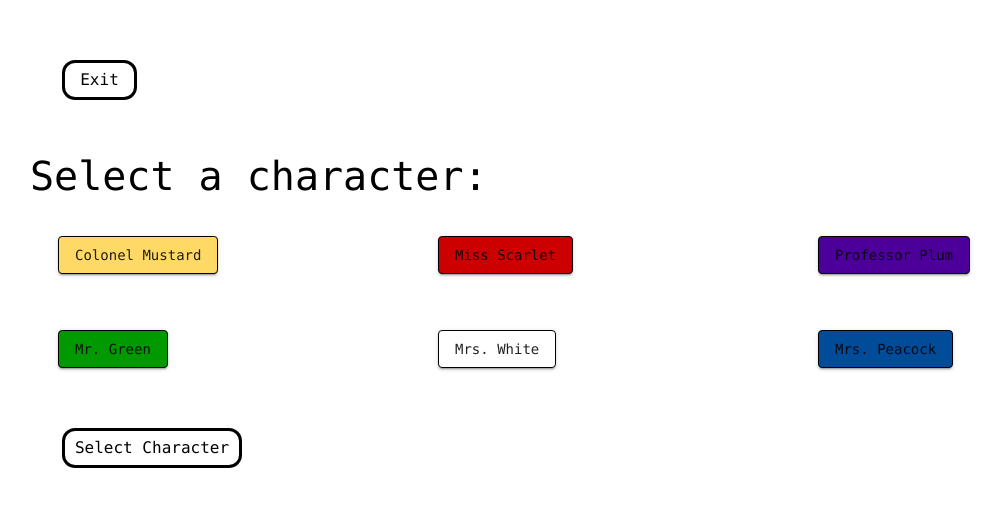
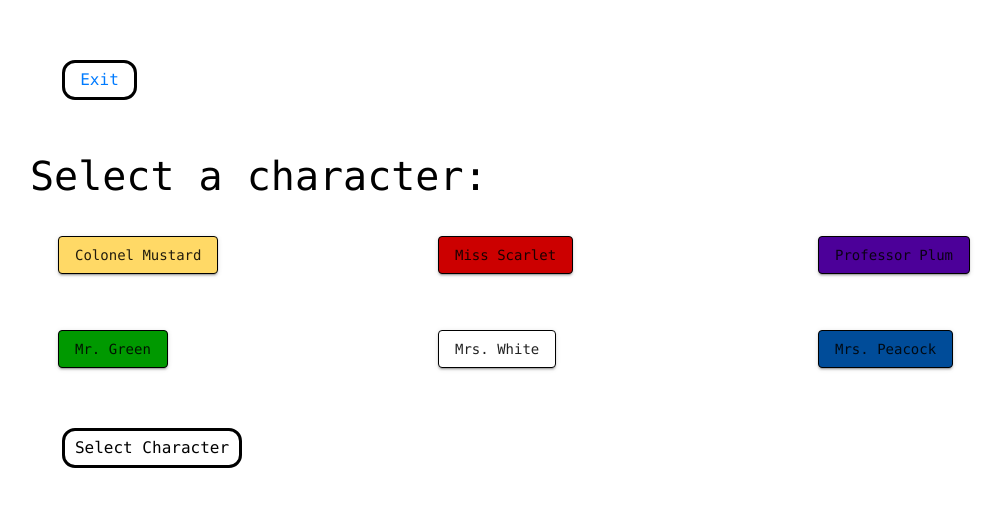
Before and after one commit to naterjlao/clueless_frontend, an Angular app in the folder Clue-Less/: page /playerSelect in a window 1280 px wide. Shown: the top 506 px of the page, without its empty margins (55-1057 px from the left). Built offline with nearby package versions, Linux system fonts and the light colour scheme; no server answers.

Commit message:
Removed black text on hover from buttons

```diff
--- a/Clue-Less/src/app/game-menu/game-menu.component.less
+++ b/Clue-Less/src/app/game-menu/game-menu.component.less
@@ -106,7 +106,7 @@ div, h1, h2, p {
 }
 
 .navButtonLink{
-    color: black;
+    /*color: black;*/
     text-decoration: none;
 }
 
--- a/Clue-Less/src/app/player-select-menu/player-select-menu.component.less
+++ b/Clue-Less/src/app/player-select-menu/player-select-menu.component.less
@@ -122,7 +122,7 @@ button {
 }
 
 .navButtonLink{
-    color: black;
+    /*color: black;*/
     text-decoration: none;
 }
 
```
